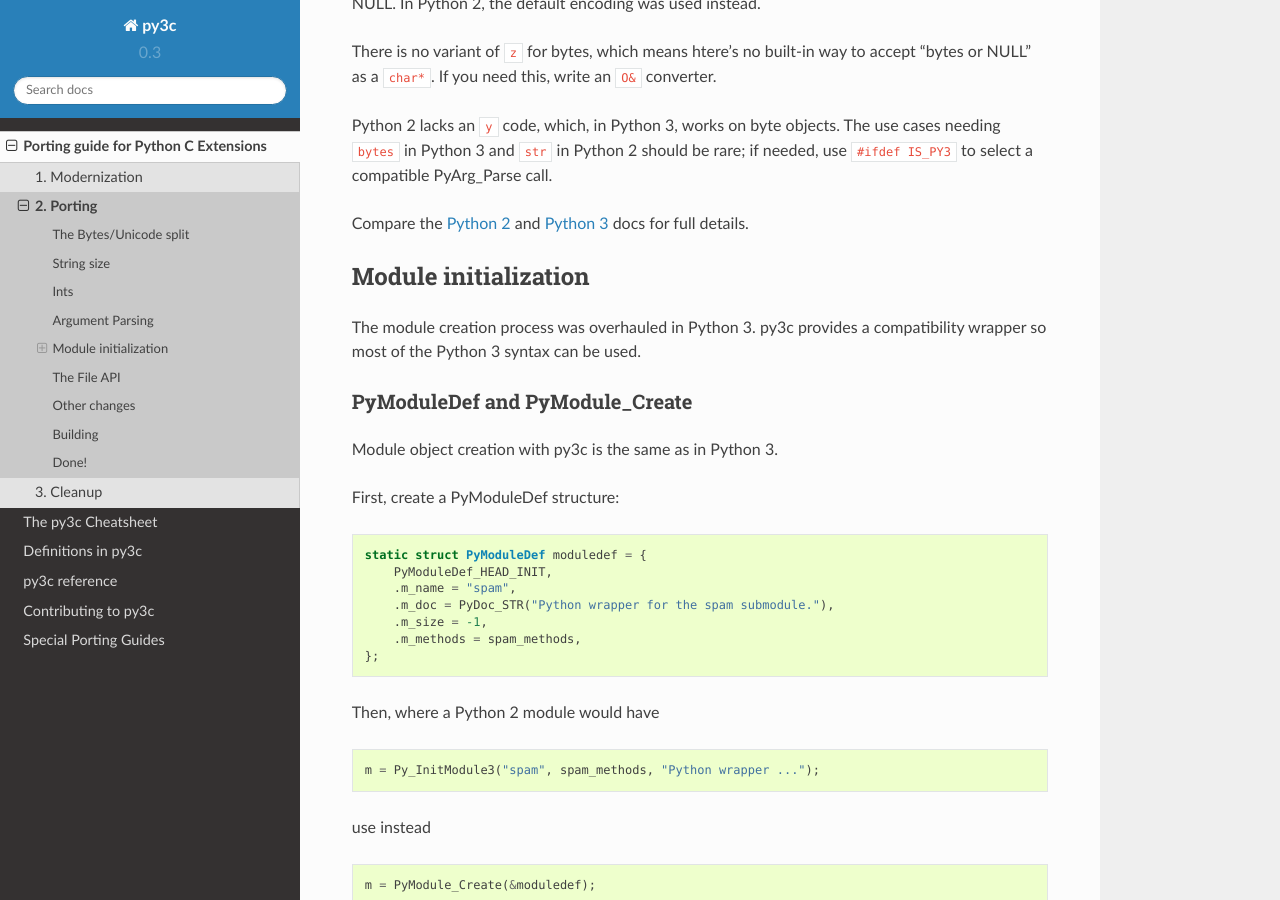
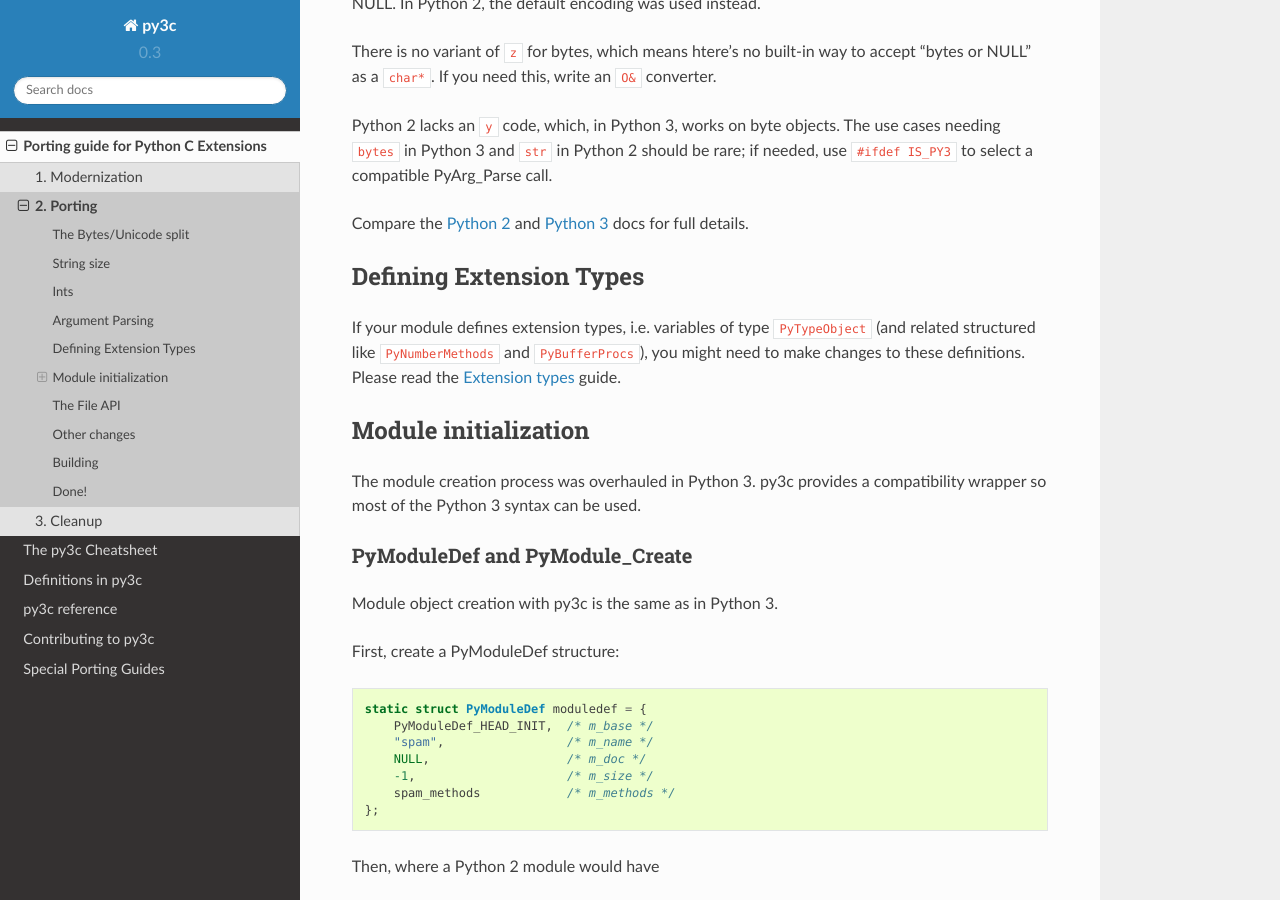
Before and after one commit to encukou/py3c, a Sphinx documentation site: the page built from doc/source/guide-porting.rst, in a window 1280 px wide and 900 px high, scrolled down 2205 px. Built offline with Sphinx 7.4.7 and the Read the Docs theme 2.0.0, drawn with Linux system fonts in a browser that asks for light colours.

Commit message:
Add discussion on porting extension type definitions

```diff
--- a/doc/source/guide-porting.rst
+++ b/doc/source/guide-porting.rst
@@ -162,6 +162,15 @@ docs for full details.
     double: Porting; Module Initialization
 
 
+Defining Extension Types
+~~~~~~~~~~~~~~~~~~~~~~~~
+
+If your module defines extension types, i.e. variables of type ``PyTypeObject``
+(and related structured like ``PyNumberMethods`` and ``PyBufferProcs``),
+you might need to make changes to these definitions.
+Please read the :doc:`Extension types <ext-types>` guide.
+
+
 Module initialization
 ~~~~~~~~~~~~~~~~~~~~~
 
@@ -177,11 +186,11 @@ Module object creation with py3c is the same as in Python 3.
 First, create a PyModuleDef structure::
 
     static struct PyModuleDef moduledef = {
-        PyModuleDef_HEAD_INIT,
-        .m_name = "spam",
-        .m_doc = PyDoc_STR("Python wrapper for the spam submodule."),
-        .m_size = -1,
-        .m_methods = spam_methods,
+        PyModuleDef_HEAD_INIT,  /* m_base */
+        "spam",                 /* m_name */
+        NULL,                   /* m_doc */
+        -1,                     /* m_size */
+        spam_methods            /* m_methods */
     };
 
 Then, where a Python 2 module would have ::
```
Also changed, not shown: doc/source/ext-types.rst (added, +130 -0 lines), doc/source/special-guides.rst (+8 -1 lines).
